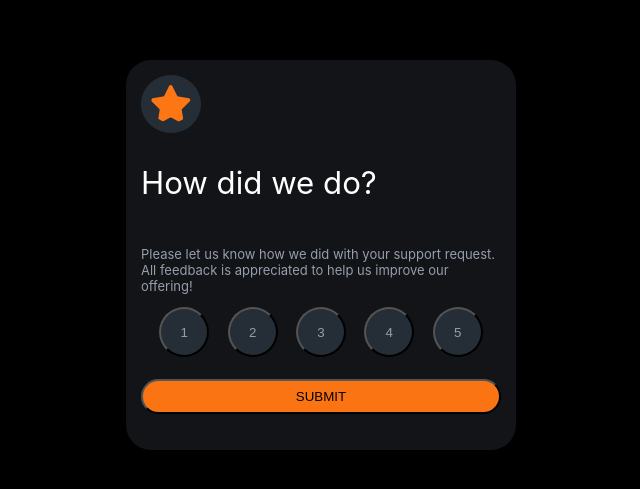
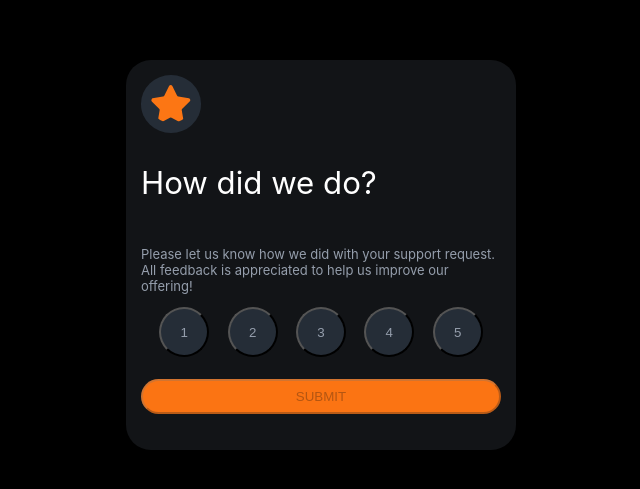
Before and after one commit to virgomoon-challenges/interactive-rating-component, a React (Create React App) app: page / in a window 1280 px wide. Shown: the part 145-634 px from the top of the page, without its empty margins (319-959 px from the left). Built offline with nearby package versions, Linux system fonts and the light colour scheme; the HTML template or start-up script is replaced by a standard one.

Commit message:
Nearly done

```diff
--- a/src/App.css
+++ b/src/App.css
@@ -50,6 +50,11 @@
 
 .num-button:hover {
   background-color: hsl(25, 97%, 53%);
+  color: hsl(0, 0%, 100%);
+}
+
+.num-button:active{
+  background-color: hsl(217, 12%, 63%);
   color: hsl(0, 0%, 100%);
 }
 
--- a/src/App.js
+++ b/src/App.js
@@ -15,8 +15,6 @@ function App() {
 
   const handleRatingClicked = (rating)=>{
     setSelectedRating(rating)
-    console.log(rating)
-    console.log(selectedRating)
   }
 
   const handleSubmit = (e)=>{
@@ -26,6 +24,9 @@ function App() {
   }
   const titleText = "How did we do?"
   const mainText = "Please let us know how we did with your support request. All feedback is appreciated to help us improve our offering!"
+  const selected = `You selected ${selectedRating} out of 5`
+  const thanks = "Thank you!"
+  const outgoingText = "We appreciate you taking the time to give a rating. If you ever need more support, don’t hesitate to get in touch!"
 
   const arr = Array(5).fill().map((_,i) => i+1)
 
@@ -48,9 +49,9 @@ function App() {
     <div className="App">
       <div className="reply-container">
         <img src={thankyou} style={{height:150, width:'auto'}}/>
-        <div className="selected">You selected  out of 5</div>
-        <p className="title">Thank you!</p>
-        <p className="main-text">We appreciate you taking the time to give a rating. If you ever need more support, don’t hesitate to get in touch!</p>
+        <div className="selected">{selected}</div>
+        <p className="title">{thanks}</p>
+        <p className="main-text">{outgoingText}</p>
       </div>
     </div>
 
@@ -65,7 +66,11 @@ function App() {
         <div className='choice center' >
             {ratingButtons}
         </div>
-        <ButtonSubmit />
+        {/* {selectedRating} */}
+        <div className='button-container' >
+        <button
+        disabled={selectedRating === null} className='button-submit'>SUBMIT</button>
+    </div>
       </form>
     </div>
 
```
